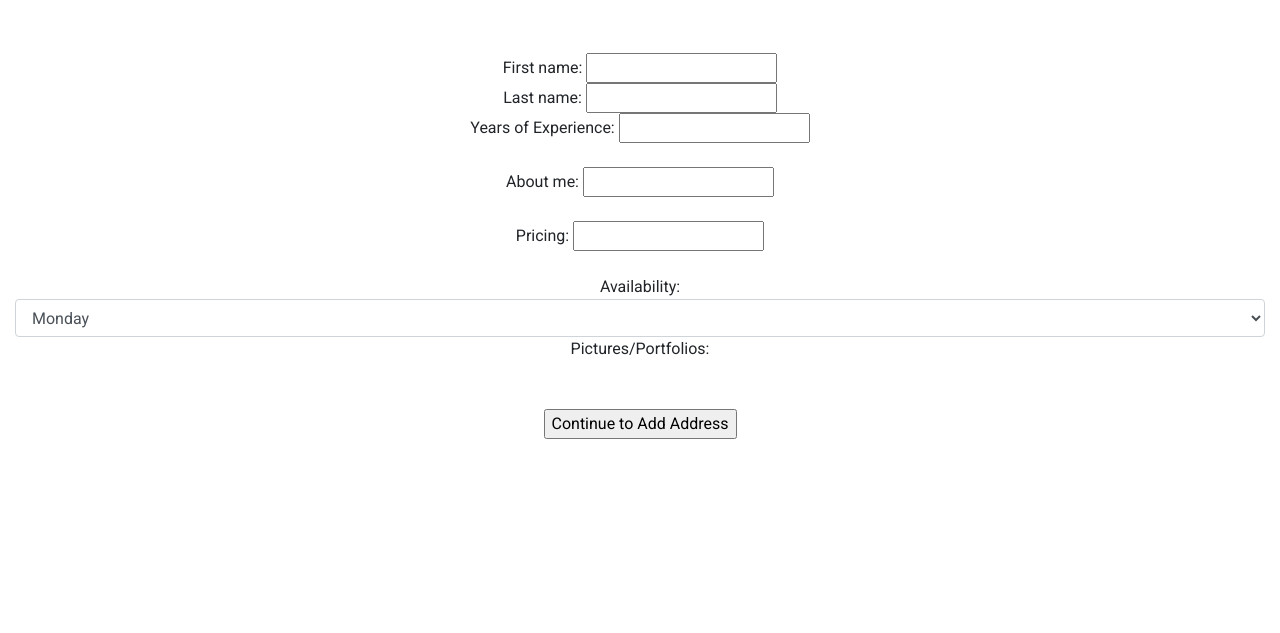
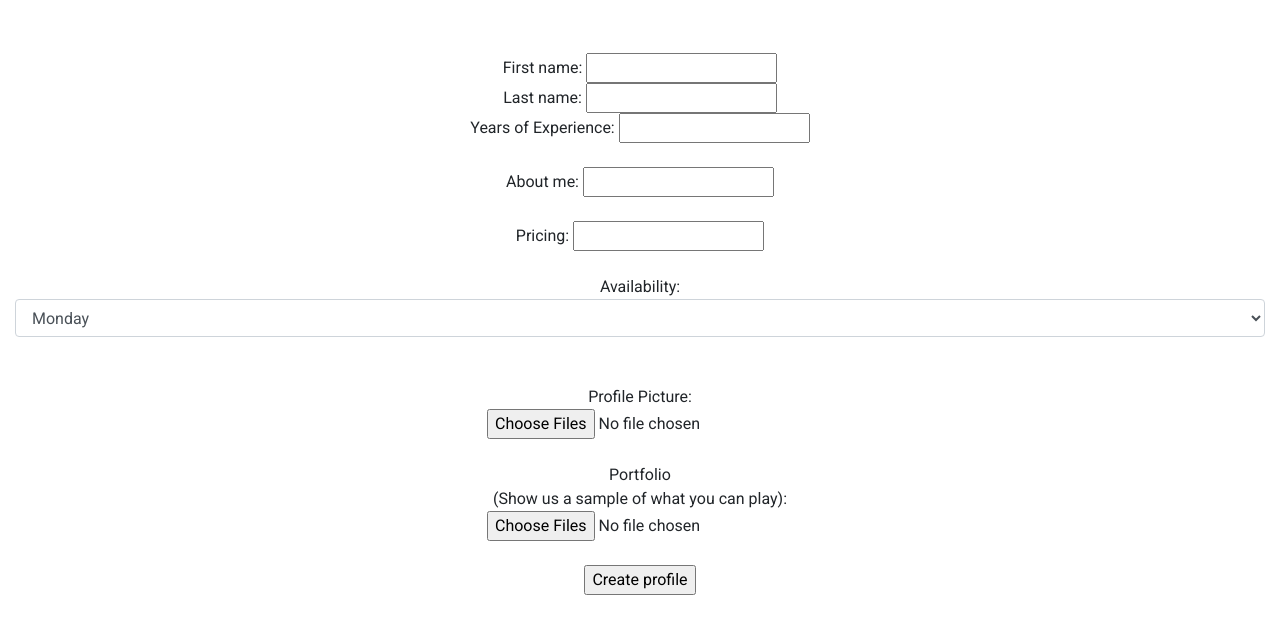
Before and after one commit to nateychau/COGS121, a website: page static_files/instructor_start.html in a window 1280 px wide. Shown: the part 107-740 px from the top of the page. Drawn offline with nearby package versions, Linux system fonts and the light colour scheme.

Commit message:
added rudimentary image/audio inputs

```diff
--- a/static_files/instructor_start.html
+++ b/static_files/instructor_start.html
@@ -82,9 +82,17 @@ firebase.initializeApp(firebaseConfig);
                   <option>Sunday</option>
                 </select>
               </div>
-              Pictures/Portfolios: <br><br><br>
-              <input id = "instructorSubmit" type="submit" value = "Continue to Add Address">
-            </form>
+
+              <br><br>
+              Profile Picture: <br>
+              <input type="file" name= "pic" accept ="image/*" multiple>
+              <br><br>
+            Portfolio<br>
+             (Show us a sample of what you can play):<br>
+              <input type="file" name= "portfolio" accept = "audio/*" multiple>
+
+              <br><br>
+            <input type= "submit" value = "Create profile">
       </div>
 
 
```
Also changed, not shown: static_files/instructor_detail.html (+16 -2 lines).
